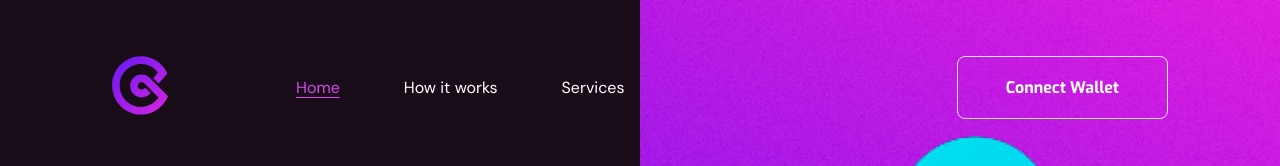
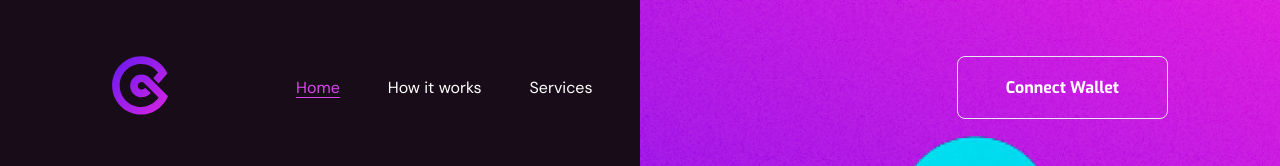
Before and after one commit to daft2/nft-landing-page, a React (Create React App) app: page / in a window 1280 px wide. Shown: the top 166 px of the page. Built offline with nearby package versions, Linux system fonts and the light colour scheme.

Commit message:
style: adjust gap

```diff
--- a/src/components/navbar/Navbar.tsx
+++ b/src/components/navbar/Navbar.tsx
@@ -10,7 +10,7 @@ const Navbar = () => {
             <img src="assets/icon/logo.svg" alt="logo icon" />
           </button>
         </div>
-        <div className="hidden lg:flex gap-16 justify-evenly">
+        <div className="hidden lg:flex gap-12">
           <a href="#home" className="text-active">
             Home
           </a>
```
